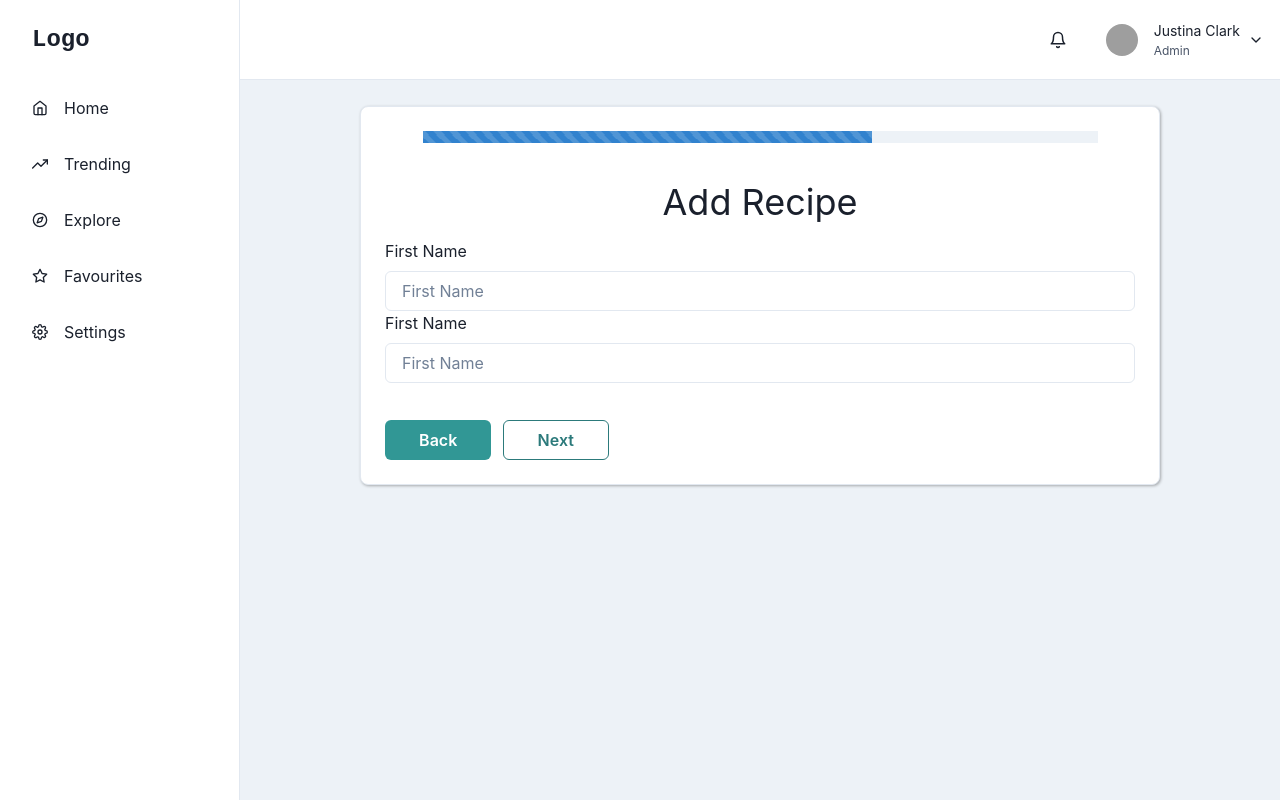
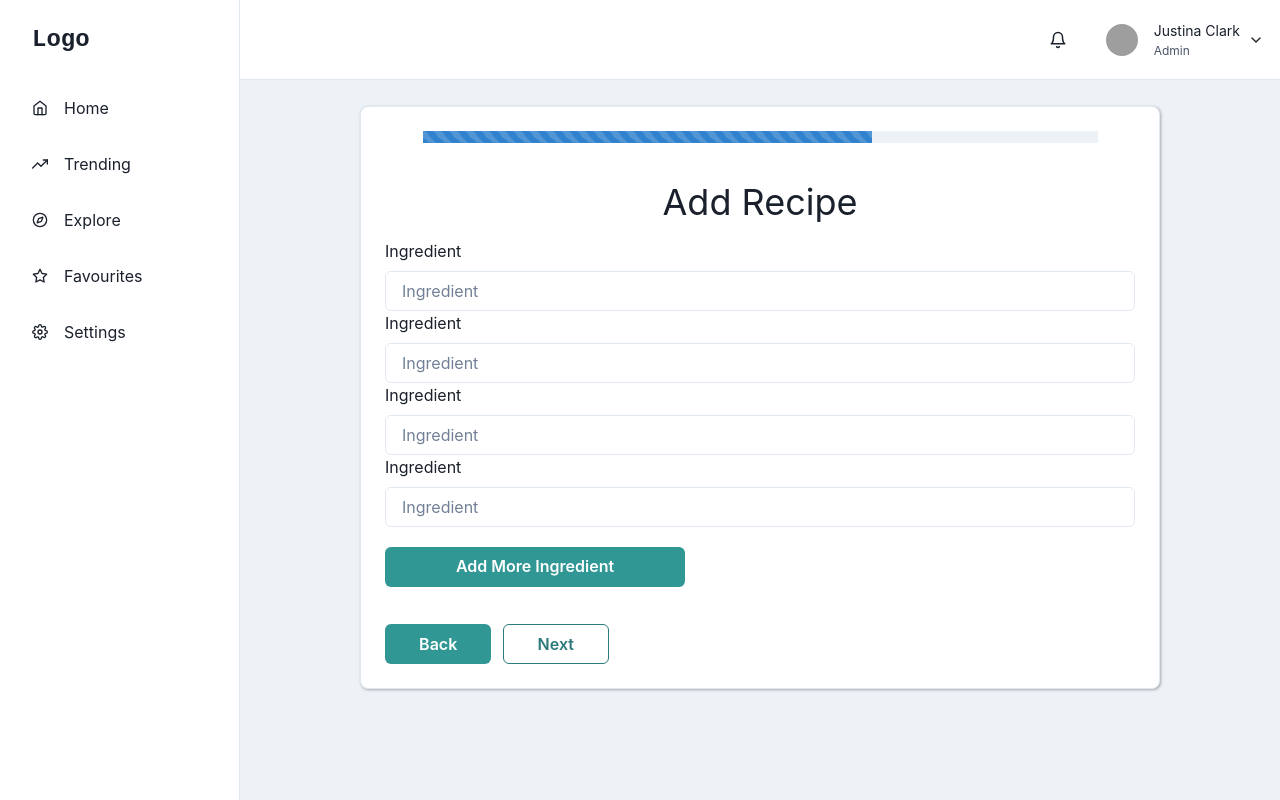
Before and after one commit to Robel-Alemu/Bete-Maed-Admin, a React (Vite) app in the folder Bete-Maed-Admin/: page / in a window 1280 px wide. Both pictures are taken after a click on the button "Next". Built offline with nearby package versions, Linux system fonts and the light colour scheme; grey boxes are pictures that could not be loaded.

Commit message:
step 2 for recipe: and dynamic ingredient

```diff
--- a/Bete-Maed-Admin/src/components/recipe/NewRecipe.tsx
+++ b/Bete-Maed-Admin/src/components/recipe/NewRecipe.tsx
@@ -1,4 +1,4 @@
-import { useState } from "react";
+import { useEffect, useState } from "react";
 import AppForm from "../form/AppForm";
 import AppInput from "../input/AppInput";
 import {
@@ -16,6 +16,12 @@ import { Checkbox, CheckboxGroup } from "@chakra-ui/react";
 const NewRecipe = () => {
   const [progress, setProgress] = useState(33.33);
   const [step, setStep] = useState(1);
+  const [ingredients, setIngredients] = useState(["ingredient1"]);
+  const addIngredient = () => {
+    const newIngredient = `ingredient${ingredients.length + 1}`;
+    setIngredients([...ingredients, newIngredient]);
+  };
+
   const Step1 = () => {
     return (
       <>
@@ -28,7 +34,7 @@ const NewRecipe = () => {
             <Text>Tags</Text>
             <Stack spacing={5} direction="row">
               <Checkbox colorScheme="red" defaultChecked>
-                Checkbox
+                Tag
               </Checkbox>
               <Checkbox colorScheme="green" defaultChecked>
                 Checkbox
@@ -42,8 +48,23 @@ const NewRecipe = () => {
   const Step2 = () => {
     return (
       <>
-        <AppInput name="name2" placeholder="First Name" />
-        <AppInput name="lastName2" placeholder="First Name" />
+        <AppInput name="ingredient1" placeholder="Ingredient" />
+        <AppInput name="ingredient1" placeholder="Ingredient" />
+        <AppInput name="ingredient1" placeholder="Ingredient" />
+        {ingredients.map((ingredient, index) => (
+          <AppInput key={index} name={ingredient} placeholder="Ingredient" />
+        ))}
+
+        <Button
+          onClick={addIngredient}
+          colorScheme="teal"
+          marginTop={5}
+          variant="solid"
+          w="40%"
+          mr="5%"
+        >
+          Add More Ingredient
+        </Button>
       </>
     );
   };
```
